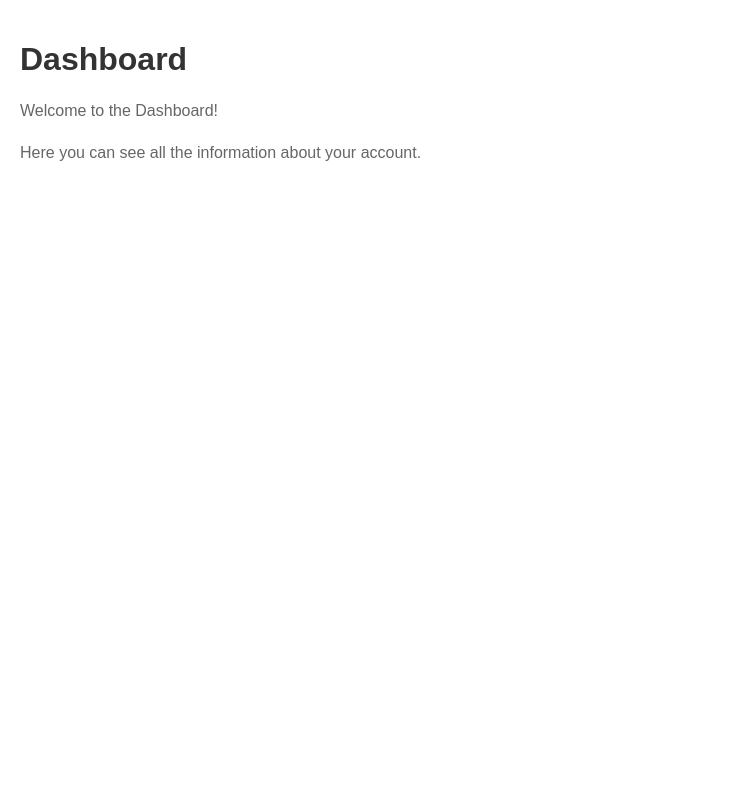
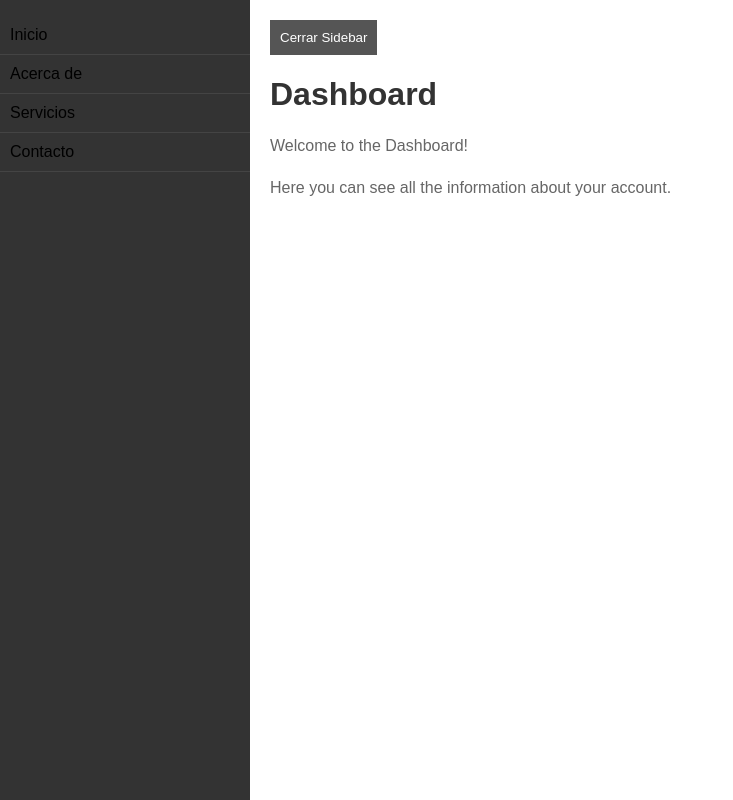
Before and after one commit to kechavez07/Panes-de-la-Rumi-ahui, a React (Vite) app in the folder panes-de-la-ruminahui-v2/: page /dashboart in a window 1280 px wide. Shown: the whole page, without its empty margins (0-733 px from the left). Built offline with nearby package versions, Linux system fonts and the light colour scheme.

Commit message:
slidebar corregido

```diff
--- a/panes-de-la-ruminahui-v2/src/components/sidebar/Sidebar.jsx
+++ b/panes-de-la-ruminahui-v2/src/components/sidebar/Sidebar.jsx
@@ -1,13 +1,10 @@
 import React from 'react';
 import './sidebar.css';
 
-const Sidebar = ({ isOpen, toggleSidebar }) => {
+const Sidebar = ({ isOpen }) => {
   return (
     <>
     <div className={`sidebar ${isOpen ? 'open' : ''}`}>
-      <button onClick={toggleSidebar} className="sidebar-toggle">
-        {isOpen ? 'Cerrar' : 'Abrir'} Sidebar
-      </button>
       <ul>
         <li>Inicio</li>
         <li>Acerca de</li>
--- a/panes-de-la-ruminahui-v2/src/components/sidebar/sidebar.css
+++ b/panes-de-la-ruminahui-v2/src/components/sidebar/sidebar.css
@@ -12,18 +12,6 @@
 
   .sidebar.open {
     left: 0;
-  }
-
-  .sidebar-toggle {
-    position: absolute;
-    top: 10px;
-    right: -60px; /* Ajusta la posición para que sea visible */
-    background-color: #555;
-    color: white;
-    border: none;
-    padding: 10px;
-    cursor: pointer;
-    z-index: 1001; /* Asegura que el botón esté por encima del Sidebar */
   }
 
   .sidebar ul {
--- a/panes-de-la-ruminahui-v2/src/pages/Dashboart.jsx
+++ b/panes-de-la-ruminahui-v2/src/pages/Dashboart.jsx
@@ -3,7 +3,7 @@ import Sidebar from '../components/sidebar/Sidebar';
 import './dashboart.css';
 
 export default function Dashboard() {
-    const [isSidebarOpen, setIsSidebarOpen] = useState(false);
+    const [isSidebarOpen, setIsSidebarOpen] = useState(true);
     console.log('Dashboard - isSidebarOpen:', isSidebarOpen); // Verifica si el estado se actualiza
 
     const toggleSidebar = () => {
@@ -12,8 +12,11 @@ export default function Dashboard() {
 
     return (
       <div>
-        <Sidebar isOpen={isSidebarOpen} toggleSidebar={toggleSidebar} />
+        <Sidebar isOpen={isSidebarOpen} />
         <div className={`dashboard ${isSidebarOpen ? 'sidebar-open' : ''}`}>
+          <button onClick={toggleSidebar} className="sidebar-toggle">
+            {isSidebarOpen ? 'Cerrar' : 'Abrir'} Sidebar
+          </button>
           <h1>Dashboard</h1>
           <p>Welcome to the Dashboard!</p>
           <p>Here you can see all the information about your account.</p>
--- a/panes-de-la-ruminahui-v2/src/pages/dashboart.css
+++ b/panes-de-la-ruminahui-v2/src/pages/dashboart.css
@@ -3,6 +3,15 @@
     margin-left: 0; /* Inicialmente, no hay margen */
     transition: margin-left 0.3s ease; /* Transición suave cuando el Sidebar se abre/cierra */
     padding: 20px;
+  }
+
+  .sidebar-toggle {
+    top: 10px;
+    background-color: #555;
+    color: white;
+    border: none;
+    padding: 10px;
+    cursor: pointer;
   }
 
   .dashboard.sidebar-open {
```
